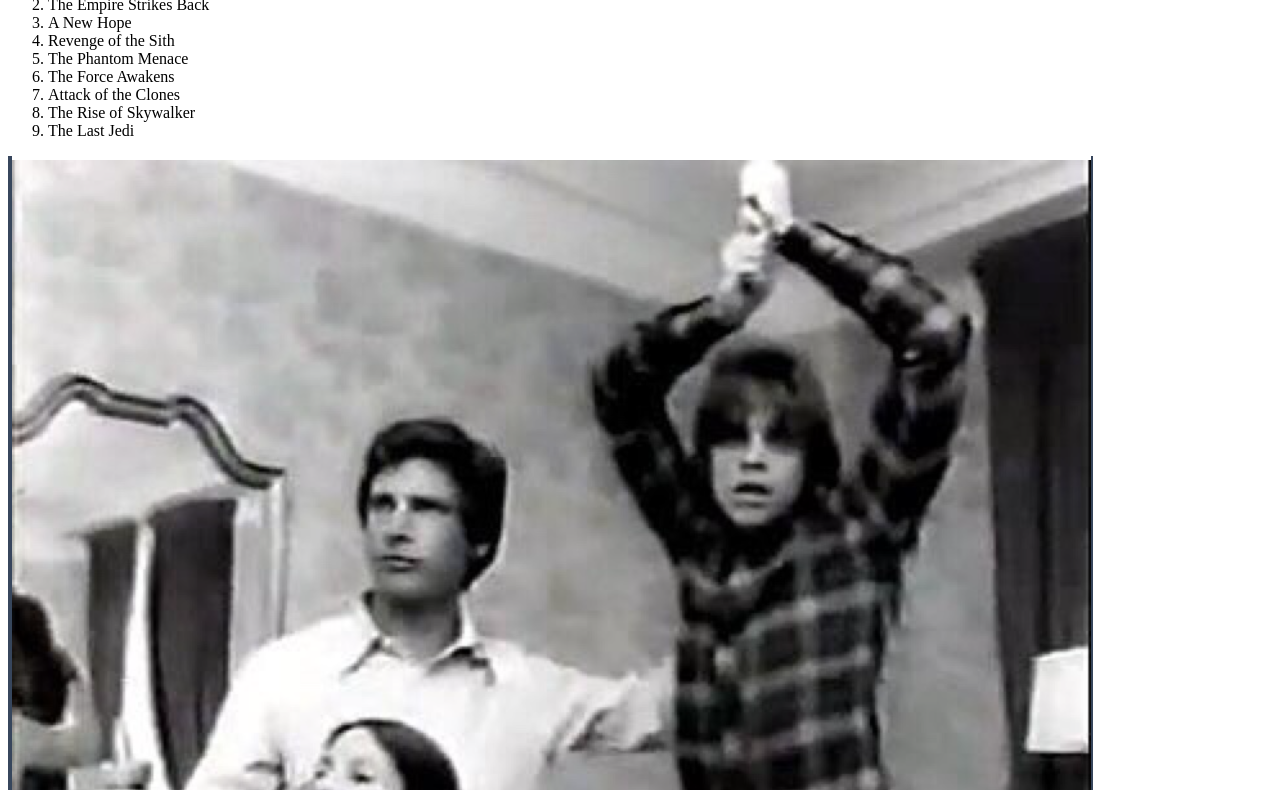
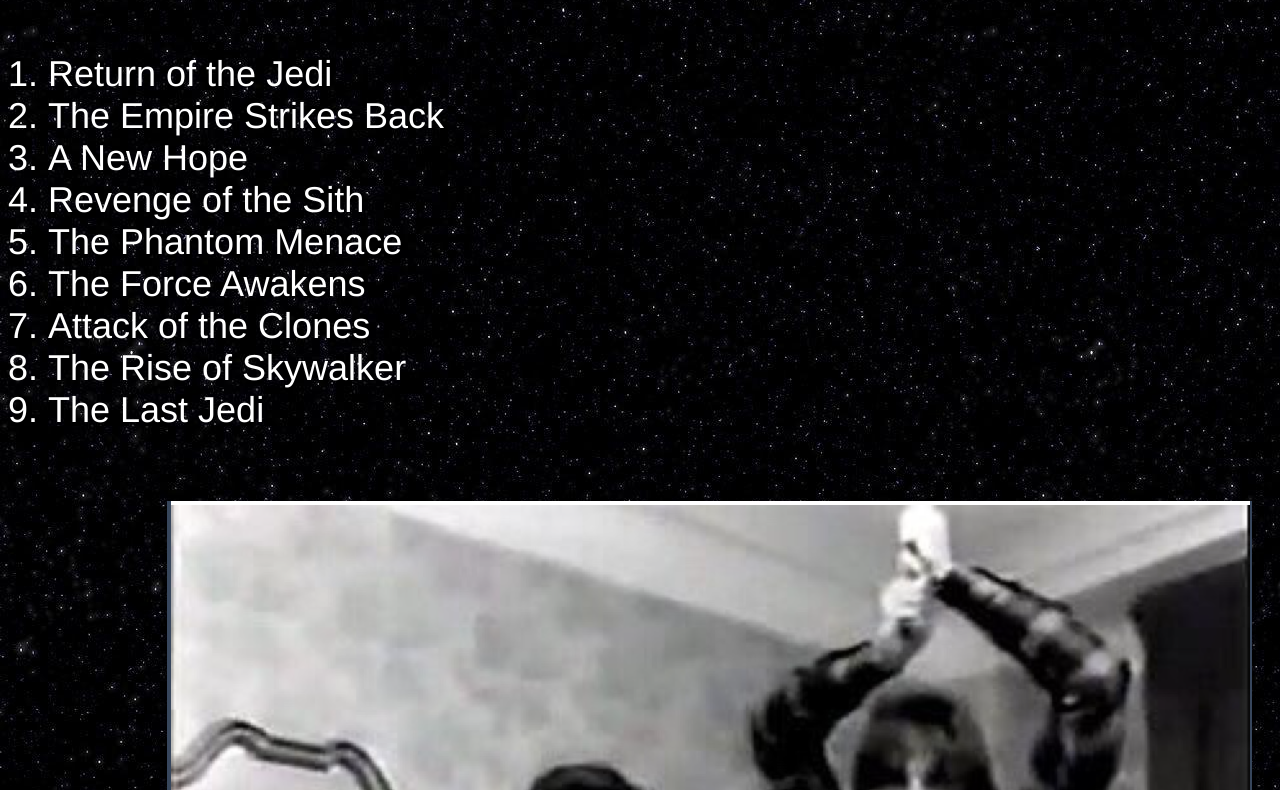
Before and after one commit to JamesBrooks01/Code-102-Lab-5, a plain HTML site: page index.html in a window 1280 px wide. Shown: the part 102-892 px from the top of the page. Drawn offline with Linux system fonts and the light colour scheme; files that its build step writes are made by us from their sources; the site is published under a folder, as on GitHub Pages, so addresses that start at the root find nothing.

Commit message:
fixed links

```diff
--- a/index.html
+++ b/index.html
@@ -3,7 +3,7 @@
     <head>
         <meta charset="utf-8">
         <title>My Favorite Star Wars Movies</title>
-        <link href="/projects/courses/102/Lab-5/index.css" rel="stylesheet">
+        <link href="./index.css" rel="stylesheet">
     </head>
     <body>
         <h1>My Favorite Star Wars Movies in Order</h1>
```
